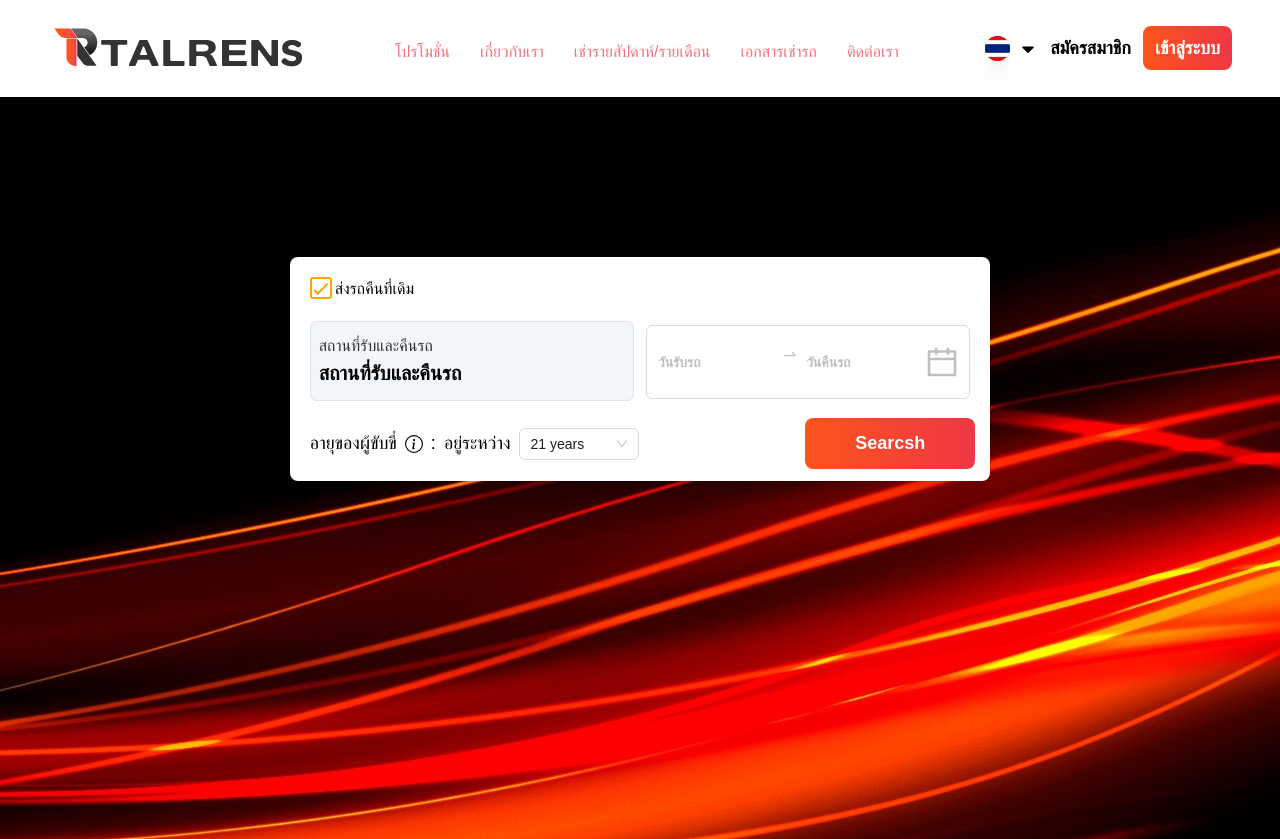
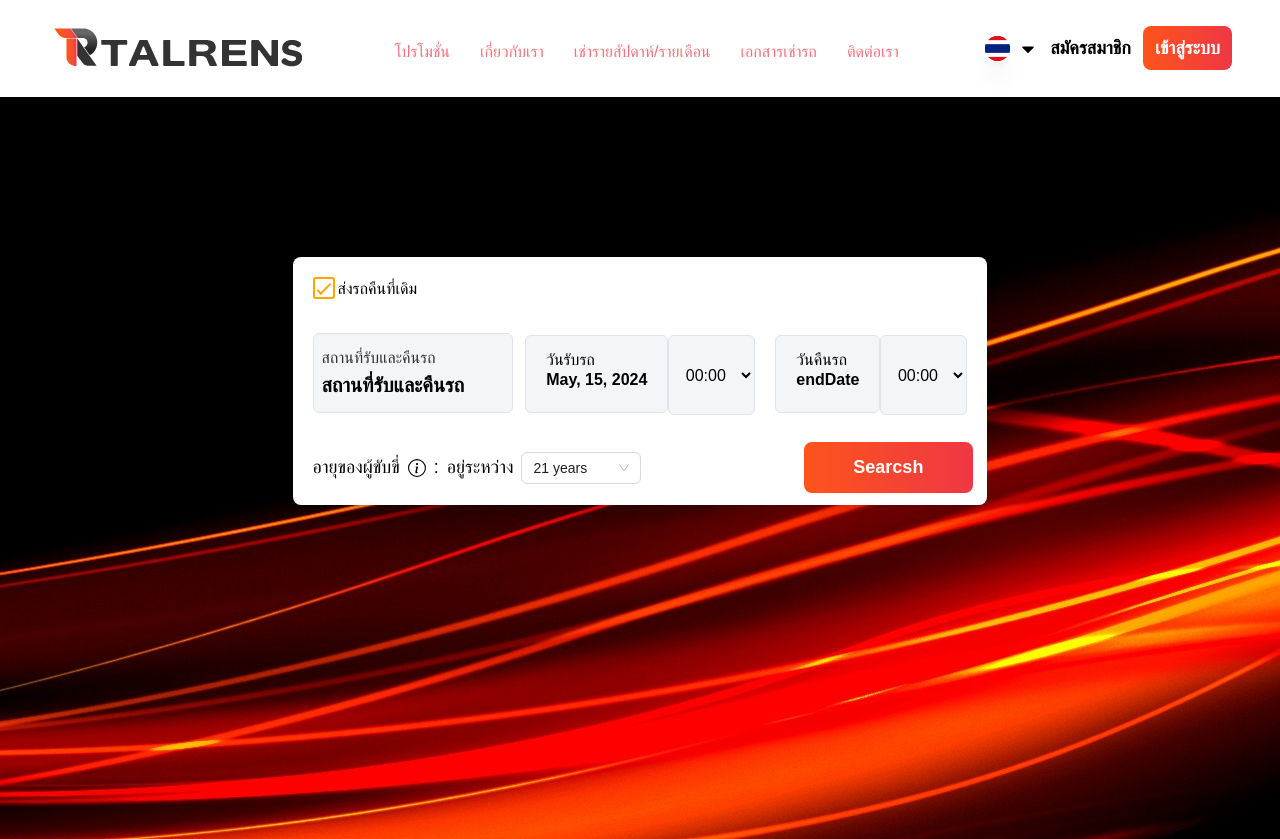
Before and after one commit to PJ-Stone50/car-rental, a React (Vite) app: page / in a window 1280 px wide. Shown: the top 839 px of the page. Built offline with nearby package versions, Linux system fonts and the light colour scheme; a web font is replaced by a local one.

Commit message:
Update Date picker to react-date-range

```diff
--- a/package.json
+++ b/package.json
@@ -11,9 +11,11 @@
   },
   "dependencies": {
     "antd": "^5.16.5",
+    "date-fns": "^3.6.0",
     "localforage": "^1.10.0",
     "match-sorter": "^6.3.4",
-    "react": "^18.2.0",
+    "react": "^18.3.1",
+    "react-date-range": "^2.0.1",
     "react-dom": "^18.2.0",
     "react-icons": "^5.2.1",
     "react-responsive": "^10.0.0",
--- a/src/App.css
+++ b/src/App.css
@@ -99,3 +99,22 @@
 .ant-picker-panel-container {
   /* margin-left: -60px; */
 }
+
+.containerDateRange {
+  display: flex;
+  justify-content: center;
+  align-items: center;
+  height: 100px;
+  position: relative;
+}
+
+.calendar {
+  padding: 20px;
+  border: 2px solid gray;
+  cursor: pointer;
+}
+
+.dateRange {
+  position: absolute;
+  top: 120px;
+}
--- a/src/components/DatePicker.jsx
+++ b/src/components/DatePicker.jsx
@@ -1,41 +1,174 @@
-import React, { useState } from "react";
-import "../components/datePicker.css";
-import { DateRangePicker } from "react-date-range";
+import { useState, useRef, useEffect } from "react";
+import { DateRangePicker, DateRange } from "react-date-range";
 import "react-date-range/dist/styles.css";
 import "react-date-range/dist/theme/default.css";
 import { format } from "date-fns";
+import { useMediaQuery } from "react-responsive";
+import { RiH1 } from "react-icons/ri";
 
 function DatePicker() {
+  const isTablet = useMediaQuery({ query: "(min-width: 1080px)" });
+  const isMobile = useMediaQuery({ query: "(min-width: 768px)" });
+
   const [openDate, setOpenDate] = useState(false);
   const [date, setDate] = useState({
     startDate: new Date(),
-    endDate: new Date(),
+    endDate: null,
     key: "selection",
   });
+
+  // Initialize state for selected time
+  const [startTime, setStartTime] = useState("00:00");
+  const [endTime, setEndTime] = useState("00:00");
+
+  // Function to handle change in select input
+  const handleStartChange = (event) => {
+    setStartTime(event.target.value);
+  };
+  // Function to handle change in select input
+  const handleEndChange = (event) => {
+    setEndTime(event.target.value);
+  };
+
+  // Generate options for select input
+  const generateOptions = () => {
+    const options = [];
+    for (let hour = 0; hour < 24; hour++) {
+      for (let minute = 0; minute < 60; minute += 30) {
+        const timeString = `${hour.toString().padStart(2, "0")}:${minute
+          .toString()
+          .padStart(2, "0")}`;
+        options.push(
+          <option key={timeString} value={timeString}>
+            {timeString}
+          </option>
+        );
+      }
+    }
+    return options;
+  };
 
   const handleChange = (ranges) => {
     setDate(ranges.selection);
   };
 
-  const handleClick = () => {
-    setOpenDate((prev) => !prev);
-  };
+  const dateRangeRef = useRef(null);
+
+  useEffect(() => {
+    const handleClickOutside = (event) => {
+      if (
+        dateRangeRef.current &&
+        !dateRangeRef.current.contains(event.target)
+      ) {
+        setOpenDate(false);
+      }
+    };
+
+    document.addEventListener("mousedown", handleClickOutside);
+    return () => {
+      document.removeEventListener("mousedown", handleClickOutside);
+    };
+
+    console.log("Status", openDate);
+  }, []);
 
   return (
-    <div className="container">
-      <span onClick={handleClick} className="calender">
-        {`${format(date.startDate, "dd,MMM,yyyy")} to ${format(
-          date.endDate,
-          "dd,MMM,yyyy"
-        )} `}
-      </span>
+    <div
+      className={
+        isTablet
+          ? "containerDateRange gap-5"
+          : "containerDateRange flex flex-col my-8"
+      }
+    >
+      <div className="flex w-full">
+        <span
+          className="calendar pt-[2rem] relative whitespace-nowrap font-bold w-full h-fit cursor-pointer  flex flex-col rounded-md bg-[#F3F6F9]  justify-center  border-[1.5px] border-[#E0E3E7]"
+          onClick={() => setOpenDate(!openDate)}
+        >
+          {date.startDate ? (
+            date.startDate && format(date.startDate, "MMM, dd, yyyy")
+          ) : (
+            <h1>startDate</h1>
+          )}
+          <label htmlFor="" className="absolute top-3 left-5 font-normal">
+            วันรับรถ
+          </label>
+        </span>
+        {/* TimeSelect */}
+        <div>
+          {/* <label htmlFor="timeSelect">Select Time:</label> */}
+          <select
+            id="timeSelect"
+            value={startTime}
+            onChange={handleStartChange}
+            className=" whitespace-nowrap cursor-pointer w-fit px-3 h-[80px] text-center items-center rounded-md bg-[#F3F6F9]  border-[1.5px] border-[#E0E3E7]"
+          >
+            {generateOptions()}
+          </select>
+          {/* <p>Selected Time: {selectedTime}</p> */}
+        </div>
+      </div>
+
+      <div className="flex w-full">
+        <span
+          className="calendar  relative whitespace-nowrap font-bold w-full h-fit cursor-pointer  flex flex-col rounded-md bg-[#F3F6F9]  justify-center pt-[2rem] border-[1.5px] border-[#E0E3E7]"
+          onClick={() => setOpenDate(!openDate)}
+        >
+          {date.endDate ? (
+            date.endDate && format(date.endDate, "MMM, dd, yyyy")
+          ) : (
+            <h1>endDate</h1>
+          )}
+          <label htmlFor="" className="absolute top-3 left-5 font-normal">
+            วันคืนรถ
+          </label>
+        </span>
+        {/* TimeSelect */}
+        <div>
+          {/* <label htmlFor="timeSelect">Select Time:</label> */}
+          <select
+            id="timeSelect"
+            value={endTime}
+            onChange={handleEndChange}
+            className=" whitespace-nowrap cursor-pointer w-fit px-3 h-[80px] text-center items-center rounded-md bg-[#F3F6F9]  border-[1.5px] border-[#E0E3E7]"
+          >
+            {generateOptions()}
+          </select>
+          {/* <p>Selected Time: {selectedTime}</p> */}
+        </div>
+      </div>
       {openDate && (
-        <DateRangePicker
-          className="dateRange"
-          ranges={[date]}
-          minDate={new Date()}
-          onChange={handleChange}
-        />
+        <div ref={dateRangeRef}>
+          {isMobile ? (
+            <DateRange
+              className={
+                isTablet
+                  ? "absolute top-[100%] left-[-200px] bg-white z-10 scale-110 transition-[1s]"
+                  : "absolute top-[100%] left-[0px] bg-white z-10 scale-110 transition-[1s]"
+              }
+              onChange={(ranges) => handleChange(ranges)}
+              showSelectionPreview={true}
+              moveRangeOnFirstSelection={false}
+              months={2}
+              ranges={[date]} // Pass date directly instead of wrapping it in an array
+              direction="horizontal"
+            />
+          ) : (
+            <DateRange
+              className={
+                isMobile
+                  ? "absolute top-[10px] left-[10px] z-10 bg-white"
+                  : "absolute top-[100%]  left-[-50px] z-10 bg-white"
+              }
+              onChange={(ranges) => handleChange(ranges)}
+              showSelectionPreview={true}
+              moveRangeOnFirstSelection={false}
+              months={2}
+              ranges={[date]} // Pass date directly instead of wrapping it in an array
+              direction="horizontal"
+            />
+          )}
+        </div>
       )}
     </div>
   );
--- a/src/components/DatePickerAntDesign.jsx
+++ b/src/components/DatePickerAntDesign.jsx
@@ -162,8 +162,8 @@ function DatePickerAntDesign() {
               }
               className={
                 isMobile
-                  ? "w-full  text-center items-center py-5 text-[32px] flex  font-semibold   "
-                  : "w-full  text-center items-center py-5 text-[32px] flex font-semibold   "
+                  ? "w-full bg-[#F3F6F9] text-center items-center py-5 text-[32px] flex  font-semibold   "
+                  : "w-full bg-[#F3F6F9] text-center items-center py-5 text-[32px] flex font-semibold   "
               }
               showTime={{
                 format: "HH:mm",
@@ -179,7 +179,6 @@ function DatePickerAntDesign() {
                 console.log("Formatted Selected Time: ", dateString);
                 setDates(dateString);
               }}
-              onOk={onOk}
             />
 
             {/* <div className="absolute top-[0px] left-[33%] bg-black text-white w-fit p-2">
--- /dev/null
+++ b/src/components/Test.jsx
@@ -0,0 +1,7 @@
+import React from "react";
+
+function Test() {
+  return <div>Test</div>;
+}
+
+export default Test;
--- /dev/null
+++ b/src/components/TimeSelect.jsx
@@ -0,0 +1,45 @@
+import React, { useState } from "react";
+
+function TimeSelect() {
+  // Initialize state for selected time
+  const [selectedTime, setSelectedTime] = useState("00:00");
+
+  // Function to handle change in select input
+  const handleSelectChange = (event) => {
+    setSelectedTime(event.target.value);
+  };
+
+  // Generate options for select input
+  const generateOptions = () => {
+    const options = [];
+    for (let hour = 0; hour < 24; hour++) {
+      for (let minute = 0; minute < 60; minute += 30) {
+        const timeString = `${hour.toString().padStart(2, "0")}:${minute
+          .toString()
+          .padStart(2, "0")}`;
+        options.push(
+          <option key={timeString} value={timeString}>
+            {timeString}
+          </option>
+        );
+      }
+    }
+    return options;
+  };
+
+  return (
+    <div>
+      <label htmlFor="timeSelect">Select Time:</label>
+      <select
+        id="timeSelect"
+        value={selectedTime}
+        onChange={handleSelectChange}
+      >
+        {generateOptions()}
+      </select>
+      <p>Selected Time: {selectedTime}</p>
+    </div>
+  );
+}
+
+export default TimeSelect;
--- a/src/pages/Home.jsx
+++ b/src/pages/Home.jsx
@@ -6,6 +6,10 @@ import DatePickerAntDesign from "../components/DatePickerAntDesign";
 import { BsInfoCircle } from "react-icons/bs";
 import AgeSelect from "../components/AgeSelect";
 import Footer from "../components/footer/Footer";
+import DatePicker from "../components/DatePicker";
+// import { DatePicker } from "antd";
+import Test from "../components/Test";
+import TimeSelect from "../components/TimeSelect";
 
 export default function Home() {
   const isTablet = useMediaQuery({ query: "(min-width: 1080px)" });
@@ -45,7 +49,7 @@ export default function Home() {
   ];
 
   return (
-    <div className="w-screen h-screen">
+    <div className="w-screen h-screen ">
       <Navbar />
 
       <div
@@ -72,8 +76,8 @@ export default function Home() {
           <div
             className={
               isTablet
-                ? "w-fit h-fit flex gap-3 bg-white mx-[1rem] pt-[4rem] rounded-lg pt-5 px-5   pb-[5rem]  absolute top-[20%] p-4 shadow-lg z-10"
-                : "w-full h-fit flex flex-col bg-white mx-[3rem] rounded-lg gap-3  px-5     p-4 shadow-lg z-10"
+                ? "w-fit h-fit flex gap-3 bg-white mx-[1rem] pt-[4rem] rounded-lg  px-5   pb-[5rem]  absolute top-[20%] p-4 shadow-lg z-10"
+                : "w-full h-fit flex flex-col bg-amber-200 mt-[-15rem] mx-[3rem] rounded-lg gap-3  px-5     p-4 shadow-lg z-10"
             }
           >
             <div
@@ -154,7 +158,9 @@ export default function Home() {
                   : "container-date items-center  w-full h-full"
               }
             >
-              <DatePickerAntDesign />
+              <DatePicker className="p-5 " />
+              {/* <DatePickerAntDesign /> */}
+              {/* <Test /> */}
             </div>
             <div
               className={
```
Also changed, not shown: 1 other file (tests, documents, lock files or other folders).
